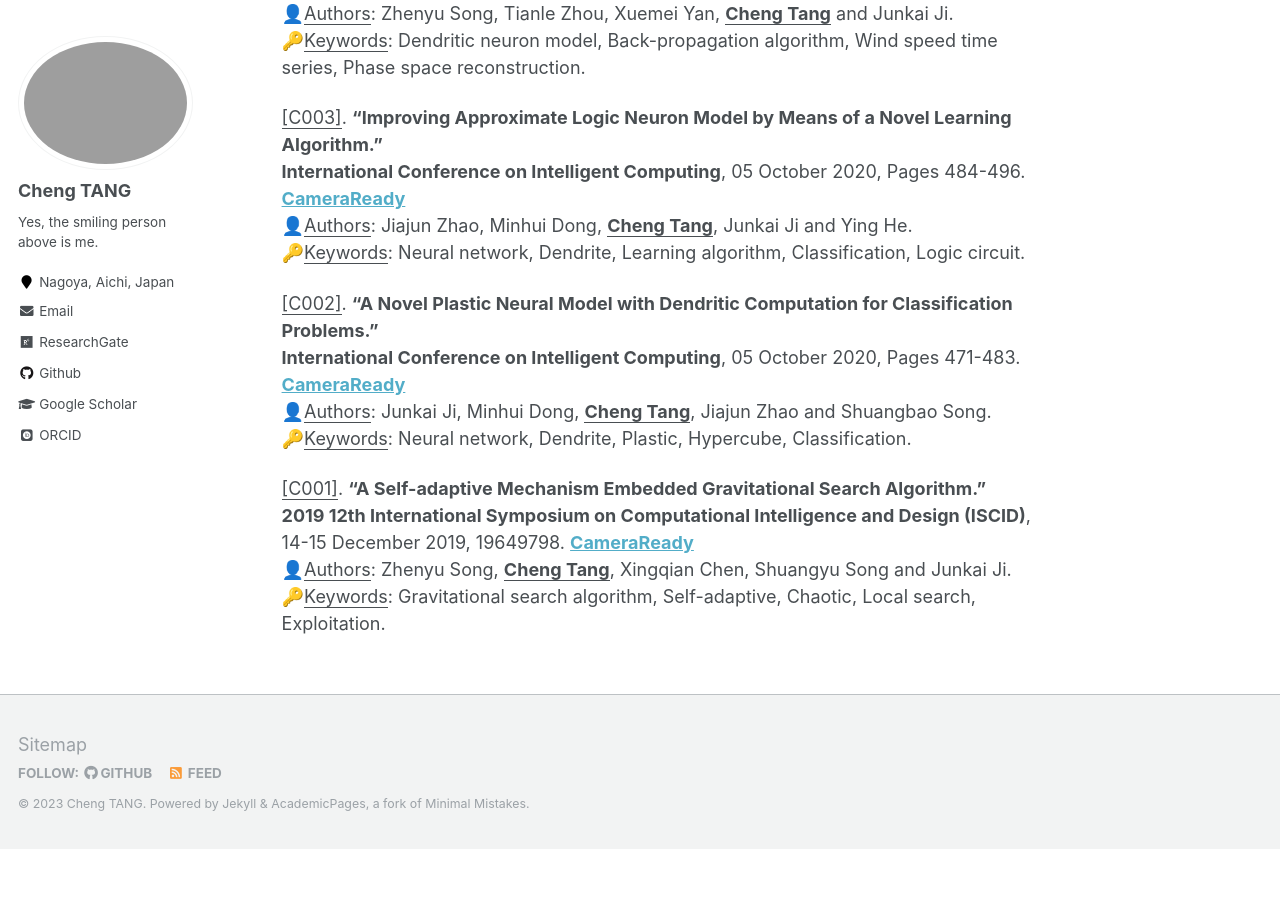
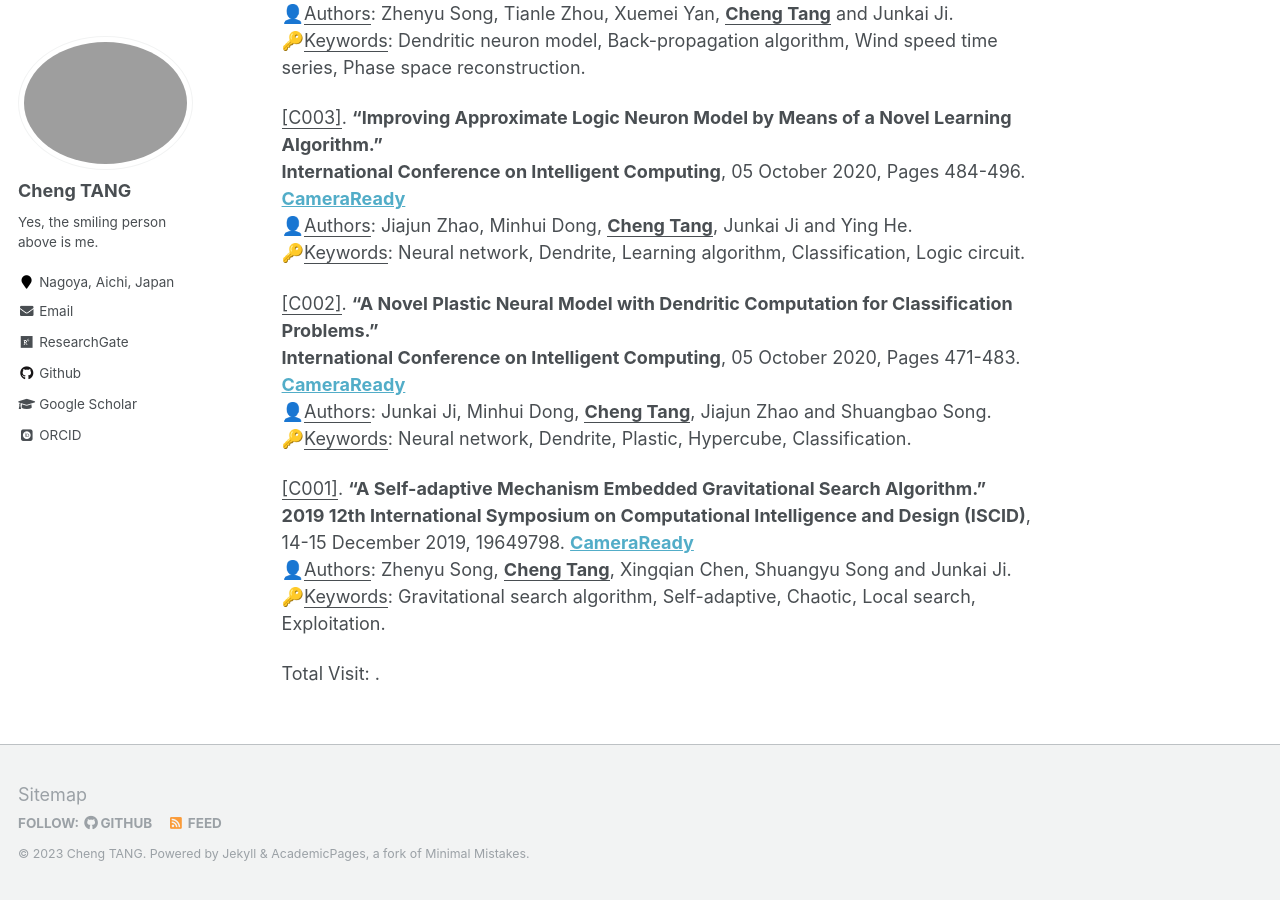
Before and after one commit to ChengTANG-AI/chengtang-ai.github.io, a Jekyll site: the page built from _pages/JournalPublications.md, in a window 1280 px wide and 900 px high, scrolled down 5020 px. Built offline with Jekyll 4.4.1, drawn with Linux system fonts in a browser that asks for light colours; some web fonts are replaced; comment, search, counter and statistics services are not loaded; before the commit the page ends 5869 px from its top, so only the background shows below that.

Commit message:
Update JournalPublications.md

```diff
--- a/_pages/JournalPublications.md
+++ b/_pages/JournalPublications.md
@@ -169,4 +169,4 @@ Conference Proceedings
 
 
 <script async src="https://busuanzi.icodeq.com/busuanzi.pure.mini.js"></script>
-<span id="busuanzi_value_page_pv"></span>
+Total Visit: <span id="busuanzi_value_page_pv"></span>.
```
